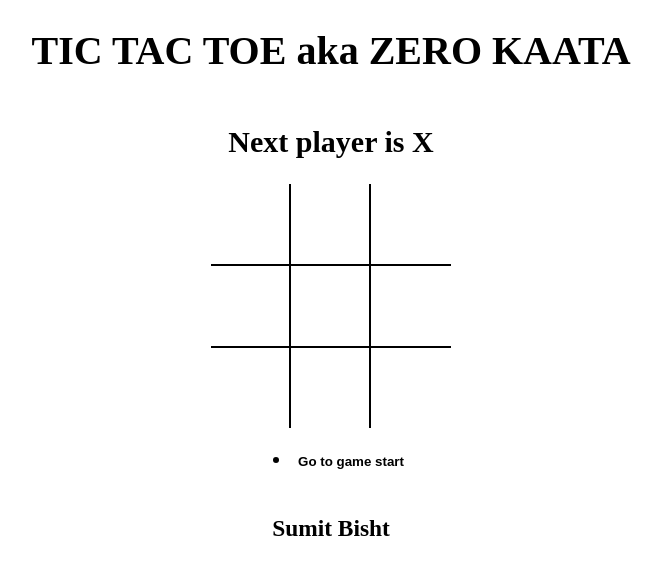
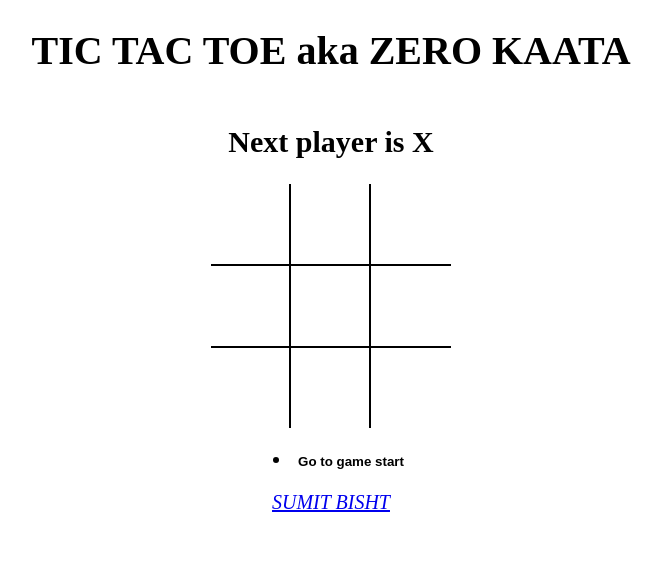
Before and after one commit to Sumitbisht2000/box-office, a React (Vite) app in the folder tictactoe/: page / in a window 1280 px wide. Shown: the top 574 px of the page, without its empty margins (309-971 px from the left). Built offline with nearby package versions, Linux system fonts and the light colour scheme.

Commit message:
final game history

```diff
--- a/tictactoe/src/App.jsx
+++ b/tictactoe/src/App.jsx
@@ -53,7 +53,8 @@ const App  = () => {
     <h2>{message}</h2>
     <Board board={current.board} handleSquareClick={handleSquareClick}/>
     <History history={history} moveTo={moveTo} currentMove={currentMove}/>
-    <h3>Sumit Bisht</h3>
+    <a href="https://www.linkedin.com/in/sumit-bisht-ab4051226/
+" target="_blank"><em>SUMIT BISHT</em></a>
 
 
   </div>
```
